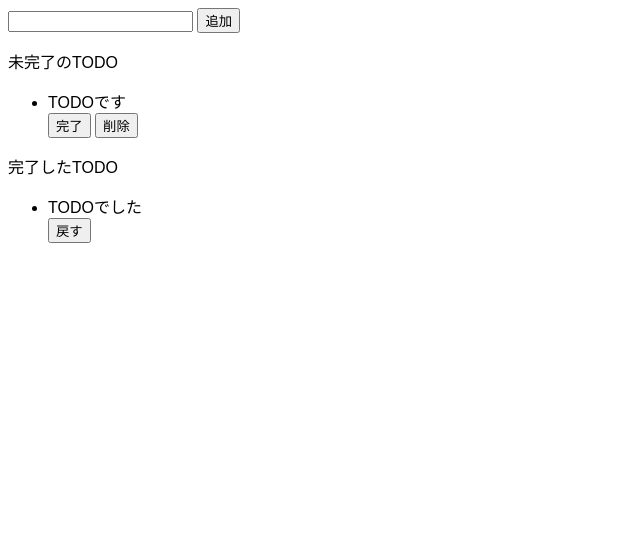
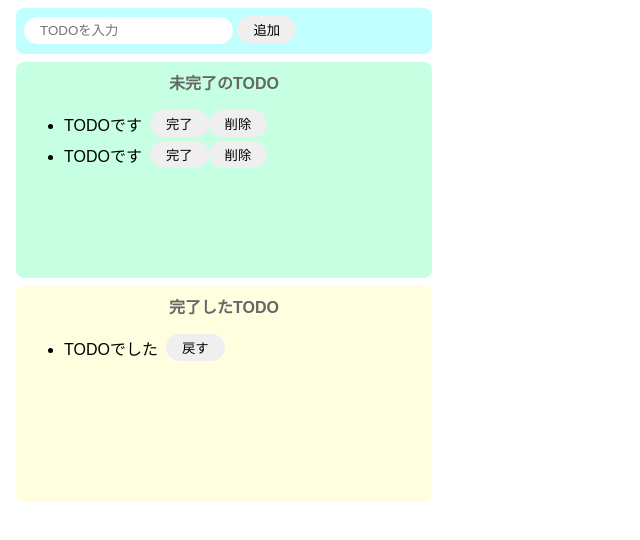
Before and after one commit to Yuuichi-M/todo-js, a website built with Parcel: page index.html in a window 1280 px wide. Shown: the whole page, without its empty margins (0-640 px from the left). Built offline with nearby package versions, Linux system fonts and the light colour scheme.

Commit message:
initial commit

```diff
--- a/index.html
+++ b/index.html
@@ -6,25 +6,31 @@
   </head>
 
   <body>
-    <div>
-      <input plaseholder="TODOを入力" />
+    <div class="input-area">
+      <input placeholder="TODOを入力" />
       <button>追加</button>
     </div>
 
-    <div>
-      <p>未完了のTODO</p>
+    <div class="incomplete-area">
+      <p class="title">未完了のTODO</p>
       <ul>
-        <div>
+        <div class="list-row">
+          <li>TODOです</li>
+          <button>完了</button>
+          <button>削除</button>
+        </div>
+        <div class="list-row">
           <li>TODOです</li>
           <button>完了</button>
           <button>削除</button>
         </div>
       </ul>
     </div>
-    <div>
-      <p>完了したTODO</p>
+
+    <div class="complete-area">
+      <p class="title">完了したTODO</p>
       <ul>
-        <div>
+        <div class="list-row">
           <li>TODOでした</li>
           <button>戻す</button>
         </div>
--- a/src/styles.css
+++ b/src/styles.css
@@ -1,3 +1,66 @@
 body {
   font-family: sans-serif;
 }
+
+input {
+  border-radius: 16px;
+  border: none;
+  padding: 6px 16px;
+  outline: none;
+}
+
+button {
+  border-radius: 16px;
+  border: none;
+  padding: 4px 16px;
+}
+
+button:hover {
+  background-color: #ff7fff;
+  color: #fff;
+  cursor: pointer;
+}
+
+li {
+  margin-right: 8px;
+}
+
+.input-area {
+  background-color: #c1ffff;
+  width: 400px;
+  height: 30px;
+  padding: 8px;
+  margin: 8px;
+  border-radius: 8px;
+}
+
+.incomplete-area {
+  background-color: #c6ffe2;
+  width: 400px;
+  min-height: 200px;
+  padding: 8px;
+  margin: 8px;
+  border-radius: 8px;
+}
+
+.complete-area {
+  background-color: #ffffe0;
+  width: 400px;
+  min-height: 200px;
+  padding: 8px;
+  margin: 8px;
+  border-radius: 8px;
+}
+
+.title {
+  text-align: center;
+  margin-top: 0;
+  font-weight: bold;
+  color: #666;
+}
+
+.list-row {
+  display: flex;
+  align-items: center;
+  padding-bottom: 4px;
+}
```
